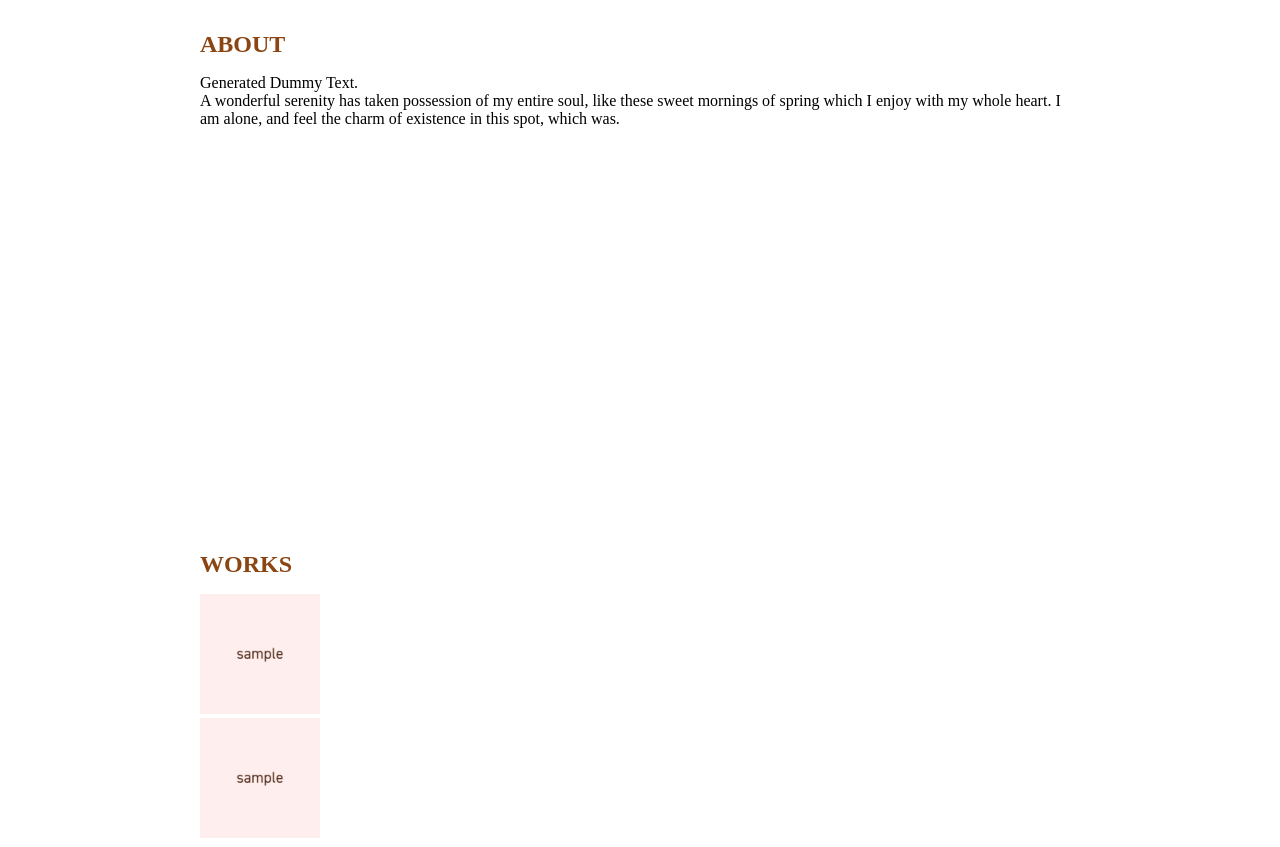
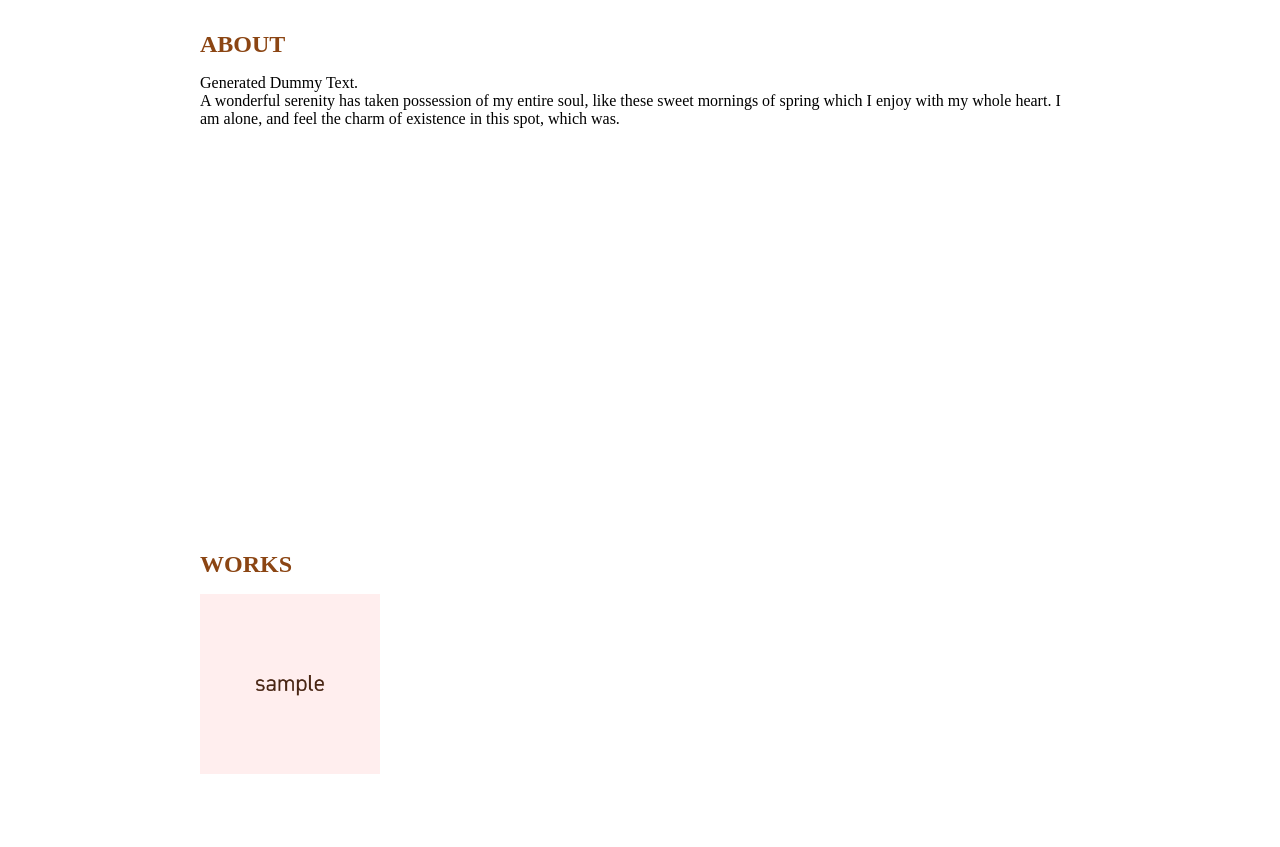
Before and after one commit to maya-okuda/portfolio, a plain HTML site: page index.html in a window 1280 px wide. Shown: the part 105-952 px from the top of the page. Drawn offline with Linux system fonts and the light colour scheme; a script that the page names is missing.

Commit message:
Update index.html

```diff
--- a/index.html
+++ b/index.html
@@ -42,8 +42,7 @@
 
       <section id="works">
         <h1>WORKS</h1>
-        <li><a href="work_01.html"><img src="images/sample01.png" width=120></a></li>
-        <li><a href="work_02.html"><img src="images/sample02.png" width=120></a></li>
+        <li><a href="work_01.html"><img src="images/sample01.png" width=180></a></li>
       </section>
 
       <section id="skils">
@@ -59,7 +58,7 @@
     </div>
 
     <footer>
-      &copy; http://example.com
+      &copy; Maya Okuda
     </footer>
 
   </body>
```
